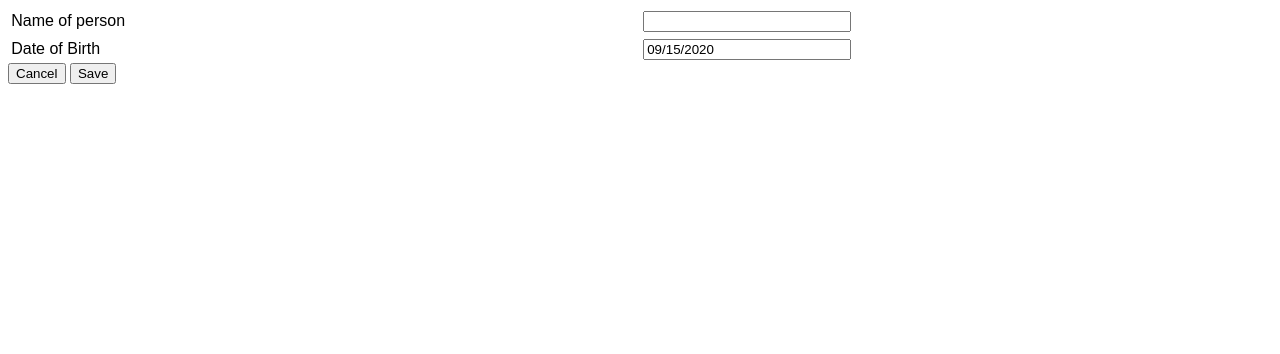
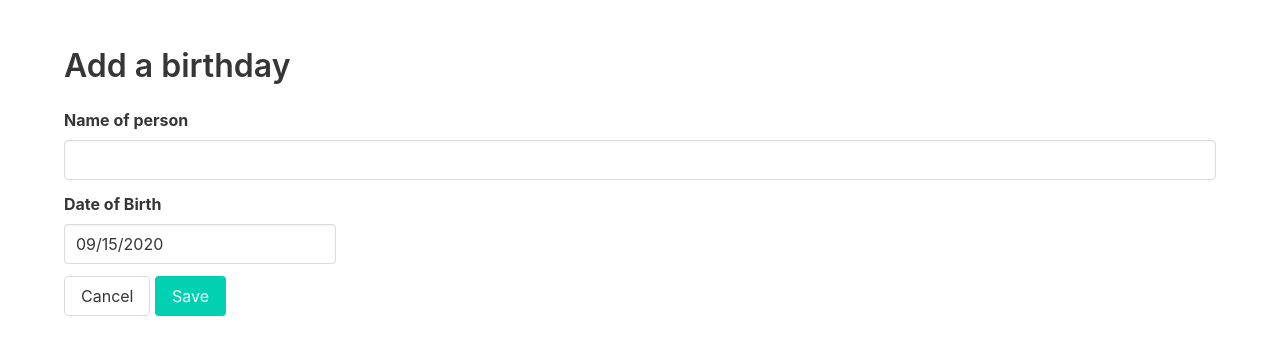
Before and after one commit to mcapodici/exploringreact, a React app in the folder birthdays/: page / in a window 1280 px wide. Both pictures are taken after a click on the button "Add". Shown: the top 354 px of the page. Built offline with nearby package versions, Linux system fonts and the light colour scheme; the HTML template or start-up script is replaced by a standard one.

Commit message:
styled it better

```diff
--- a/birthdays/package.json
+++ b/birthdays/package.json
@@ -29,6 +29,7 @@
     "@types/react": "^16.9.2",
     "@types/react-datepicker": "^3.1.1",
     "@types/react-dom": "^16.9.0",
+    "bulma": "^0.9.1",
     "react": "^16.9.0",
     "react-datepicker": "^3.1.3",
     "react-dom": "^16.9.0"
--- a/birthdays/src/App.tsx
+++ b/birthdays/src/App.tsx
@@ -8,7 +8,7 @@ export default function App() {
   const [isAddingBirthday, setIsAddingBirthday] = useState(false);
 
   // Birthdays
-  const [bdays, setBdays] = useState<BirthdayRecord[]>([{date:new Date(), name:'fred'}])
+  const [bdays, setBdays] = useState<BirthdayRecord[]>([{ date: new Date(), name: 'fred' }])
 
   // Adding a birthday
   const [date, setDate] = useState(new Date());
@@ -20,31 +20,35 @@ export default function App() {
     name={name}
     onDateChange={(date) => { setDate(date) }}
     onNameChange={(name) => { setName(name) }}
-  />) : (<div>
-    {bdays.map(b => (<div key={b.name}>
-      <div>
+  />) : (<><h1 className="title">Birthdays</h1><table className="table">
+    <tr>
+      <th>Name</th>
+      <th>D.O.B.</th>
+    </tr>
+    {bdays.map(b => (<tr key={b.name}>
+        <td>
         {b.name}
-      </div>
-      <div>
+      </td>
+      <td>
         {b.date.toDateString()}
-      </div>
-    </div>))}
-  </div>);
+      </td></tr>
+    ))}
+  </table></>);
 
   const buttons = isAddingBirthday ?
-    <div className="buttonrow">
-      <button onClick={() => setIsAddingBirthday(false)}>Cancel</button>&nbsp;
-    <button onClick={() => {
-        setBdays([...bdays, { date, name }])
-        setIsAddingBirthday(false)
-      }}>Save</button>
-    </div> : <div className="buttonrow">
-      <button onClick={() => setIsAddingBirthday(true)}>Add</button>
+    <div className="field">
+      <div className="control">
+        <button className="button" onClick={() => setIsAddingBirthday(false)}>Cancel</button>&nbsp;
+    <button className="button is-primary" onClick={() => {
+          setBdays([...bdays, { date, name }])
+          setIsAddingBirthday(false)
+        }}>Save</button>
+      </div></div> : <div className="field">
+      <button className="button is-primary" onClick={() => setIsAddingBirthday(true)}>Add</button>
     </div>
 
-  return <div><div>
+  return <section className="section"><div className="container"><div>
     {screen}
-  </div><div>
-      {buttons}
-    </div></div>;
+    {buttons}
+  </div></div></section>;
 }
--- a/birthdays/src/components/AddBirthday.tsx
+++ b/birthdays/src/components/AddBirthday.tsx
@@ -10,17 +10,22 @@ interface IAddBirthdayProps {
 }
 
 export default function AddBirthdayComponent(props: IAddBirthdayProps) {
-  return (<div>
-    <div className="inputrow">
-      <label>Name of person</label>
-      <input onChange={(evt) => props.onNameChange(evt.target.value)} type="text" value={props.name} ></input>
+  return (<>
+    <h1 className="title">Add a birthday</h1>
+    <div className="field">
+      <div className="control">
+        <label className="label">Name of person</label>
+        <input className="input" onChange={(evt) => props.onNameChange(evt.target.value)} type="text" value={props.name} ></input>
+      </div>
     </div>
-    <div className="inputrow">
-      <label>Date of Birth</label>
-      <DatePicker
-        selected={props.date}
-        onChange={props.onDateChange}
-      />
+    <div className="field">
+      <div className="control">
+        <label className="label">Date of Birth</label>
+        <DatePicker className="input"
+          selected={props.date}
+          onChange={props.onDateChange}
+        />
+      </div>
     </div>
-  </div>)
+  </>)
 }
--- a/birthdays/src/index.tsx
+++ b/birthdays/src/index.tsx
@@ -1,6 +1,6 @@
 import * as React from 'react';
 import * as ReactDOM from 'react-dom';
-import './style.css';
+import 'bulma/css/bulma.css'
 import App from './App';
 
 const div = document.createElement('div');
--- a/birthdays/src/style.css
+++ b/birthdays/src/style.css
@@ -1,4 +1,4 @@
-body {
+/* body {
   font-family: Arial, Helvetica, sans-serif;
 }
 
@@ -19,4 +19,4 @@ body {
 
 .react-datepicker-wrapper {
   display: inline-block;
-}
+} */
```
Also changed, not shown: 1 other file (tests, documents, lock files or other folders).
